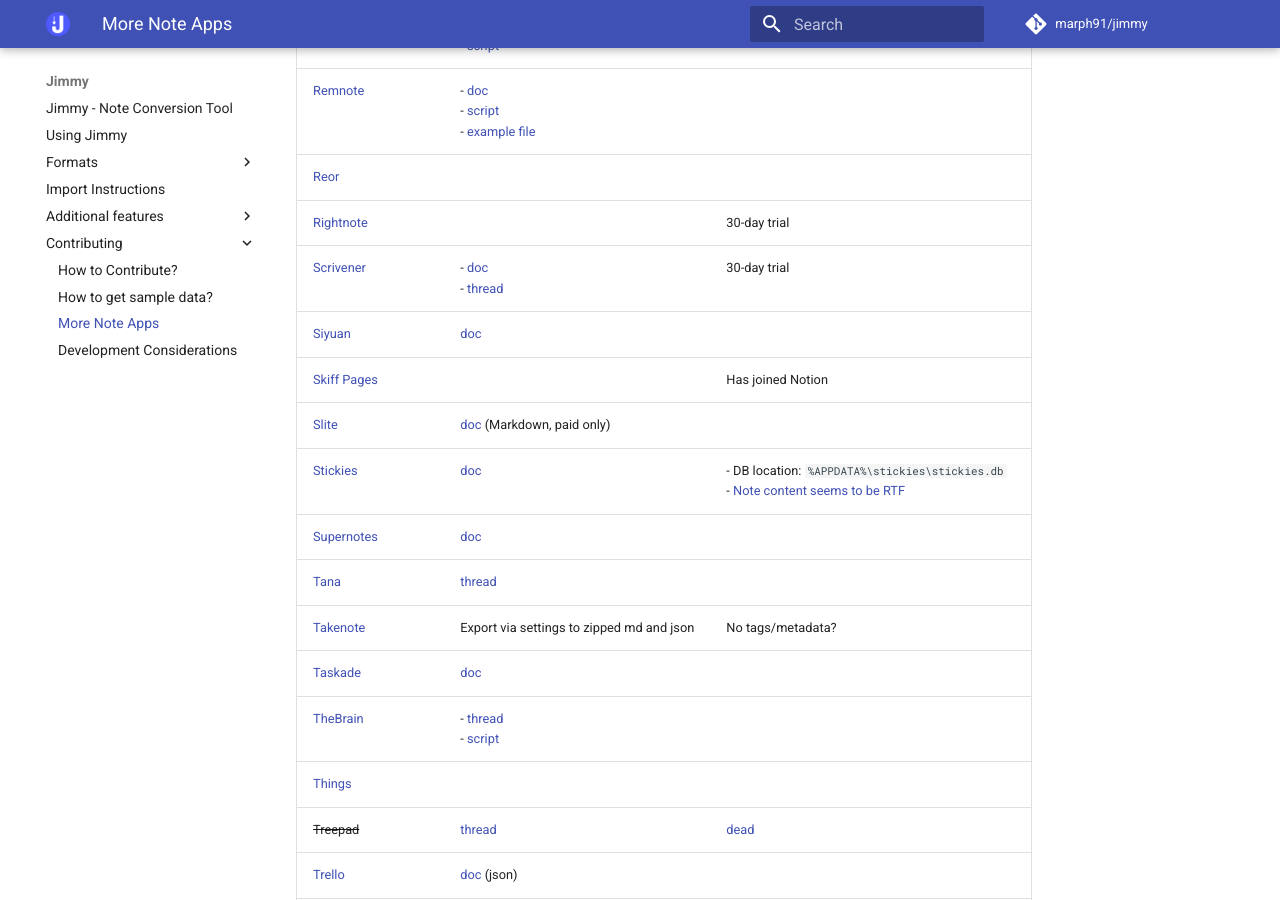
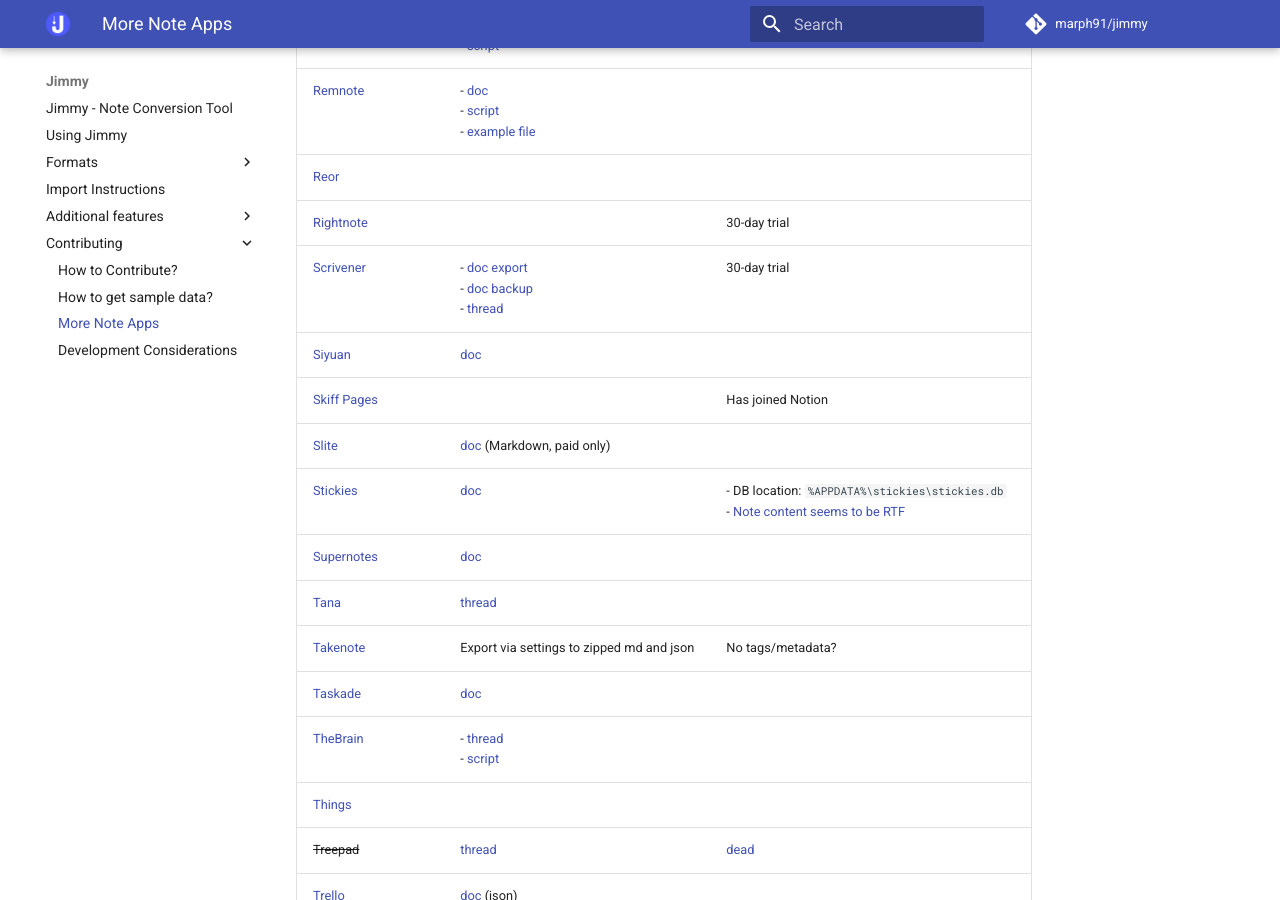
Before and after one commit to marph91/jimmy, an MkDocs documentation site: the page built from docs/contributing/more_note_apps.md, in a window 1280 px wide and 900 px high, scrolled down 3188 px. Built offline with MkDocs 1.6.1 and Material for MkDocs 9.7.7, drawn with Linux system fonts in a browser that asks for light colours; comment, search, counter and statistics services are not loaded.

Commit message:
docs: fix scrivener links

```diff
--- a/docs/contributing/more_note_apps.md
+++ b/docs/contributing/more_note_apps.md
@@ -67,7 +67,7 @@
 | [Remnote](https://www.remnote.com/) | - [doc](https://help.remnote.com/en/articles/7898019-exporting-notes#h_fffe55a9a8) <br>- [script](https://github.com/AnweshGangula/PKMigrator/tree/main/Remnote2Obsidian) <br>- [example file](https://github.com/AnweshGangula/PKMigrator/blob/main/Data/RemNote_Export_August_23rd_2021_Guest_json.zip) |     |
 | [Reor](https://github.com/reorproject/reor) |     |     |
 | [Rightnote](https://www.bauerapps.com/rightnote/) |     | 30-day trial |
-| [Scrivener](https://www.literatureandlatte.com/scrivener/overview) | - [doc](https://www.literatureandlatte.com/how-to-export-scrivener-projects-and-why-you-might-want-to) <br>- [thread](https://github.com/obsidianmd/obsidian-importer/issues/30) | 30-day trial |
+| [Scrivener](https://www.literatureandlatte.com/scrivener/overview) | - [doc export](https://www.literatureandlatte.com/blog/how-to-export-scrivener-projects-and-why-you-might-want-to) <br>- [doc backup](https://www.literatureandlatte.com/blog/how-to-back-up-your-scrivener-projects) <br>- [thread](https://github.com/obsidianmd/obsidian-importer/issues/30) | 30-day trial |
 | [Siyuan](https://github.com/siyuan-note/siyuan) | [doc](https://github.com/siyuan-note/siyuan?tab=readme-ov-file#does-it-support-data-synchronization-through-a-third-party-sync-disk) |     |
 | [Skiff Pages](https://skiff.com/pages) |     | Has joined Notion |
 | [Slite](https://slite.com/) | [doc](https://slite.slite.page/p/GB20MuMNuUTvwM/Backing-Up-Your-Data) (Markdown, paid only) |     |
```
